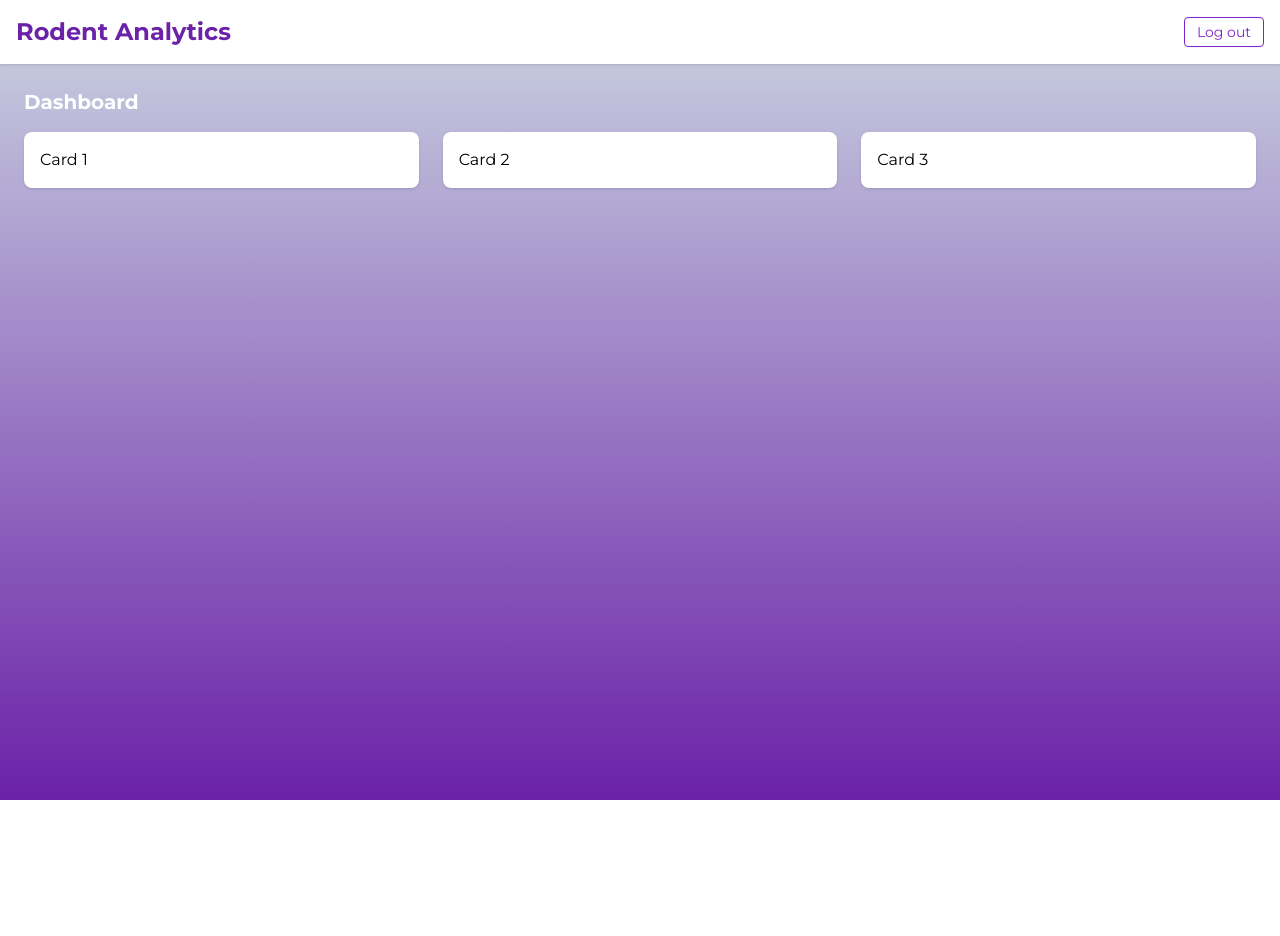
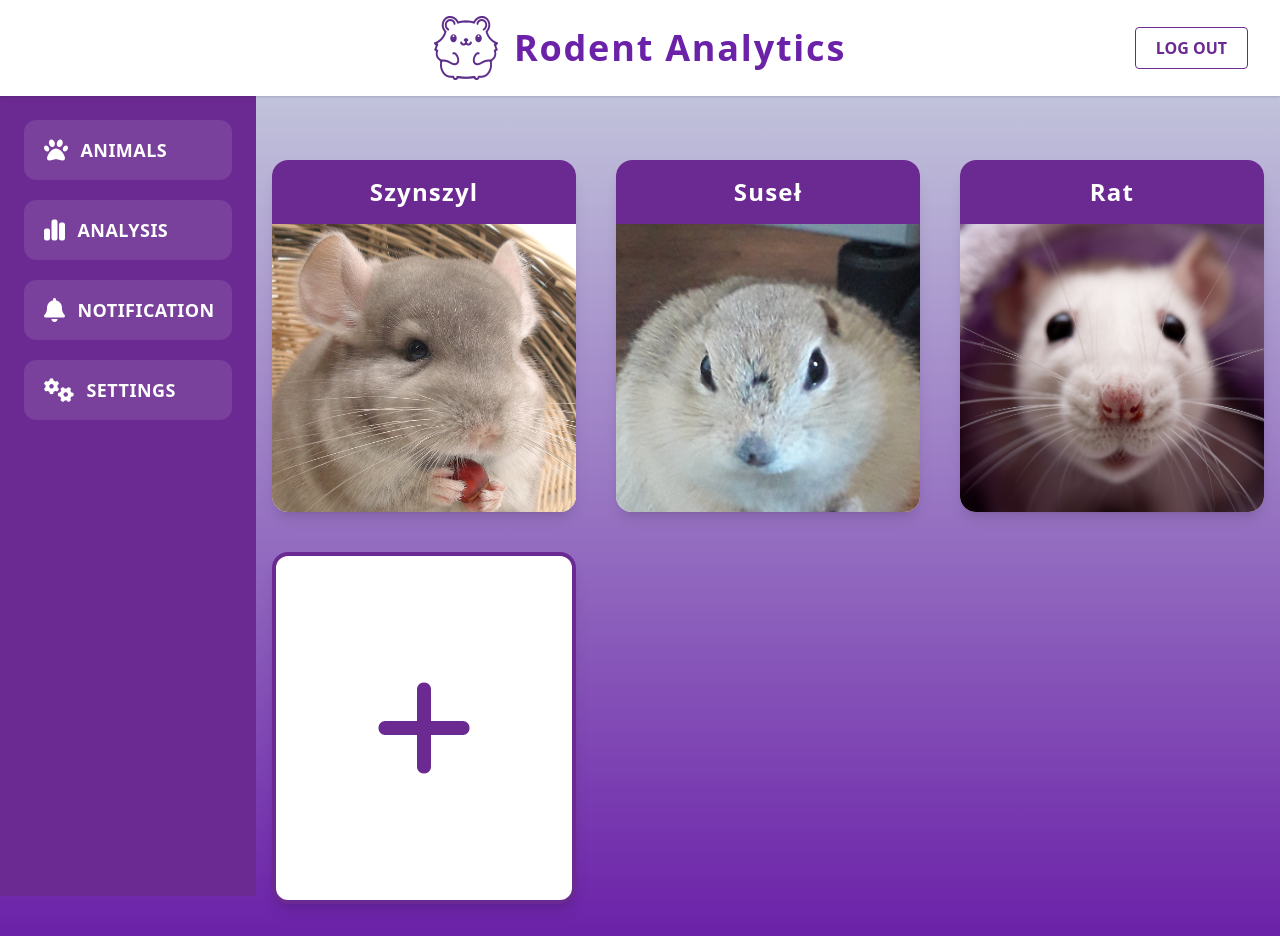
Before and after one commit to julpol00/ZTPAI-Rodent-Analytics-app, a React (Vite) app in the folder frontend/: page /dashboard in a window 1280 px wide. Before the commit the page ends 800 px from the top, so only its background shows below. Built offline with nearby package versions, Linux system fonts and the light colour scheme; sample sign-in values are in the browser's storage.

Commit message:
feat(frontend): stylig dashboard

```diff
--- a/frontend/src/pages/Dashboard.jsx
+++ b/frontend/src/pages/Dashboard.jsx
@@ -1,5 +1,12 @@
 import React from 'react'
 import { useNavigate } from 'react-router-dom'
+
+const menu = [
+  { label: 'ANIMALS', icon: 'fa-paw', route: '/animals' },
+  { label: 'ANALYSIS', icon: 'fa-chart-simple', route: '/analysis' },
+  { label: 'NOTIFICATION', icon: 'fa-bell', route: '/notification' },
+  { label: 'SETTINGS', icon: 'fa-gears', route: '/settings', bottom: true },
+]
 
 export default function Dashboard(){
   const navigate = useNavigate()
@@ -8,22 +15,68 @@ export default function Dashboard(){
     navigate('/login')
   }
 
+  // example images of animals
+  const animals = [
+    { id: 1, name: 'Szynszyl', avatar: 'szynszyl.jpg' },
+    { id: 2, name: 'Suseł', avatar: 'suseł.jpg' },
+    { id: 3, name: 'Rat', avatar: 'rat.jpg' }
+  ]
+
   return (
-    <div className="min-h-screen bg-gradient-to-b from-slate-300 to-purple-800">
-      <header className="bg-white p-4 flex justify-between items-center shadow">
-        <div className="flex items-center gap-3">
-          <div className="text-2xl font-bold text-purple-800">Rodent Analytics</div>
+    <div className="min-h-screen bg-gradient-to-b from-slate-300 to-purple-800 font-sans flex flex-col">
+      <header className="bg-white py-4 px-6 flex justify-center items-center shadow flex-shrink-0 relative" style={{minHeight:'4.5rem'}}>
+        <div className="flex flex-col items-center w-full">
+          <div className="flex items-center justify-center gap-4">
+            <img src="/img/logo_2.svg" alt="logo" className="h-16" />
+            <div className="text-4xl font-black text-purple-800 tracking-wider">Rodent Analytics</div>
+          </div>
         </div>
-        <button onClick={logout} className="text-sm text-purple-700 border border-purple-700 px-3 py-1 rounded">Log out</button>
+        <button onClick={logout} className="absolute right-8 top-1/2 -translate-y-1/2 text-base text-[var(--primary-purple)] border border-[var(--primary-purple)] px-5 py-2 rounded font-bold">LOG OUT</button>
       </header>
-      <main className="p-6">
-        <h2 className="text-xl font-semibold mb-4 text-white">Dashboard</h2>
-        <div className="grid grid-cols-3 gap-6">
-          <div className="bg-white rounded-lg shadow p-4">Card 1</div>
-          <div className="bg-white rounded-lg shadow p-4">Card 2</div>
-          <div className="bg-white rounded-lg shadow p-4">Card 3</div>
-        </div>
-      </main>
+      <div className="flex flex-1 min-h-0 h-0" style={{minHeight: '0', height: '100%'}}>
+        {/* Sidebar */}
+        <nav className="w-64 bg-[var(--primary-purple)] text-white flex flex-col px-6 py-6 overflow-y-auto flex-shrink-0 h-screen min-h-screen">
+          <ul className="flex flex-col gap-5">
+            {menu.filter(m=>!m.bottom).map(item => (
+              <li key={item.label}>
+                <button className="w-full flex items-center gap-3 px-5 py-4 rounded-xl bg-white/10 hover:bg-white/20 transition font-bold text-lg tracking-wide"
+                  onClick={()=>navigate(item.route)}>
+                  <i className={`fa-solid ${item.icon} text-2xl`} />
+                  {item.label}
+                </button>
+              </li>
+            ))}
+            {menu.filter(m=>m.bottom).map(item => (
+              <li key={item.label}>
+                <button className="w-full flex items-center gap-3 px-5 py-4 rounded-xl bg-white/10 hover:bg-white/20 transition font-bold text-lg tracking-wide"
+                  onClick={()=>navigate(item.route)}>
+                  <i className={`fa-solid ${item.icon} text-2xl`} />
+                  {item.label}
+                </button>
+              </li>
+            ))}
+          </ul>
+        </nav>
+        {/* Main content */}
+        <main className="flex-1 flex flex-col items-center overflow-x-auto">
+          <section className="grid grid-cols-1 sm:grid-cols-2 md:grid-cols-3 gap-10 pt-16 pb-8 px-4 max-w-6xl w-full">
+            {animals.map(animal => (
+              <div key={animal.id} className="card w-[19em] h-[22em] rounded-2xl bg-white shadow-lg flex flex-col overflow-hidden hover:scale-[1.02] transition">
+                <div className="card-header bg-[var(--primary-purple)] py-4 text-center">
+                  <div className="card-title font-black text-2xl text-white tracking-wider">{animal.name}</div>
+                </div>
+                <img src={`/img/uploads/${animal.avatar}`} alt={animal.name} className="card-image w-full h-auto object-cover flex-grow" />
+              </div>
+            ))}
+            {/* Add animal card */}
+            <div className="card-add-animals w-[19em] h-[22em] rounded-2xl bg-white shadow-lg flex flex-col items-center justify-center border-4 border-[var(--primary-purple)] cursor-pointer hover:scale-[1.02] transition relative">
+              <i className="fa-solid fa-plus text-[7em] text-[var(--primary-purple)] absolute top-1/2 left-1/2 -translate-x-1/2 -translate-y-1/2" />
+            </div>
+          </section>
+        </main>
+      </div>
+      {/* FontAwesome CDN */}
+      <link rel="stylesheet" href="https://cdnjs.cloudflare.com/ajax/libs/font-awesome/6.4.0/css/all.min.css" />
     </div>
   )
 }
```
